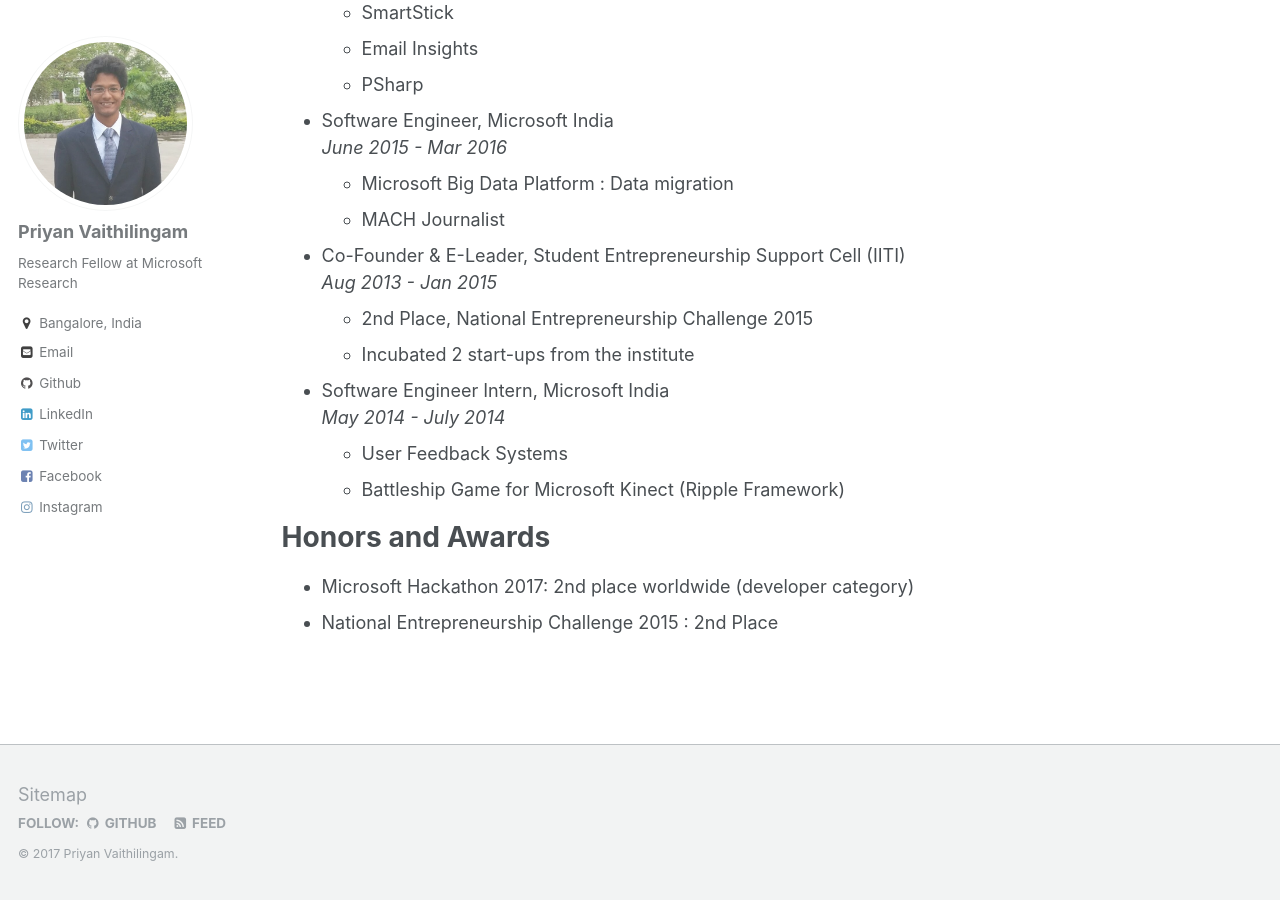
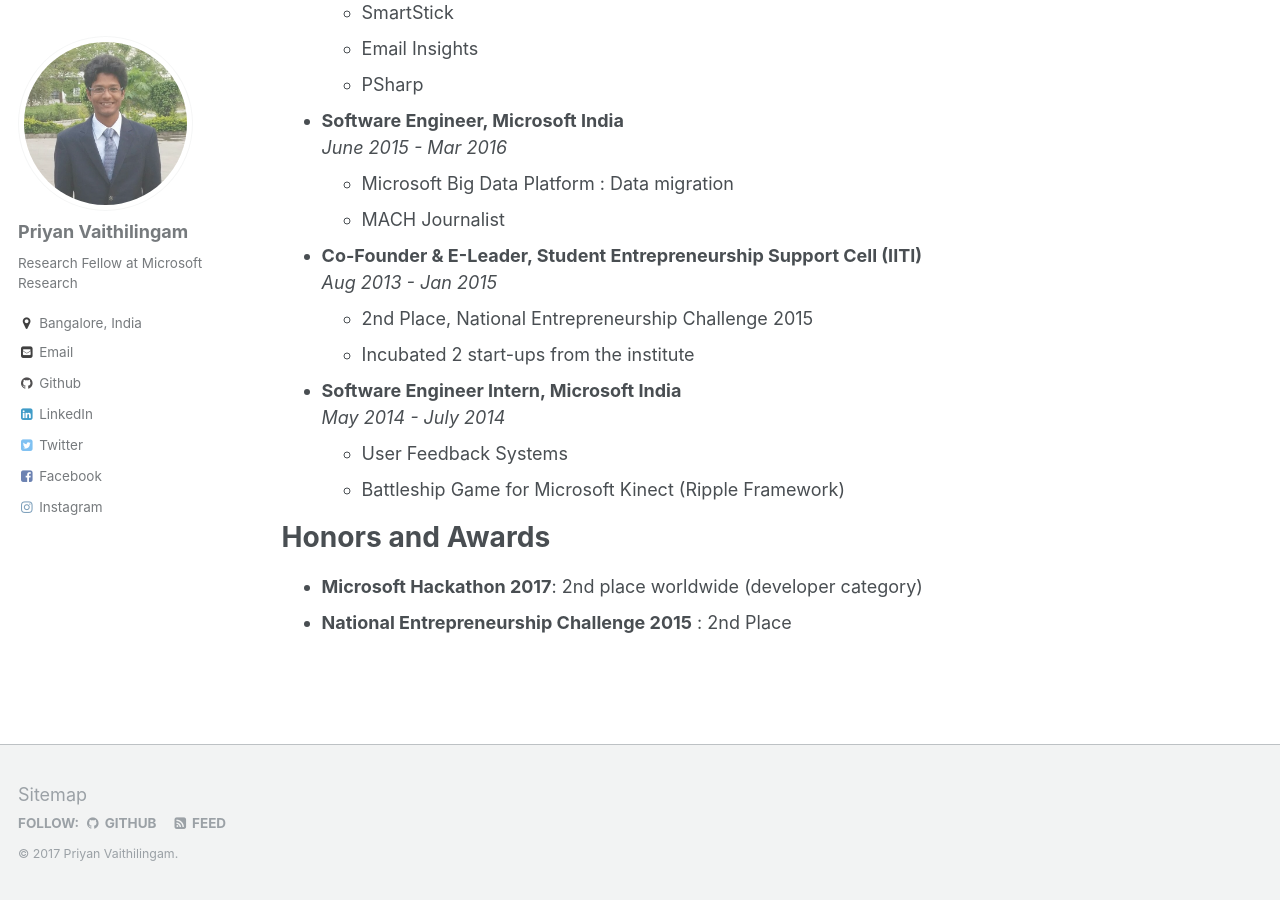
Before and after one commit to priyanmuthu/priyanmuthu.github.io, a Jekyll site: the page built from _pages/cv.md, in a window 1280 px wide and 900 px high, scrolled down 522 px. Built offline with Jekyll 4.4.1, drawn with Linux system fonts in a browser that asks for light colours.

Commit message:
edited cv page

```diff
--- a/_pages/cv.md
+++ b/_pages/cv.md
@@ -19,24 +19,24 @@
 
 Work experience
 ======
-* Research Fellow, Microsoft Research India
+* **Research Fellow, Microsoft Research India**
 *Mar 2016 - Present*
   * CodeTalk
   * SmartStick
   * Email Insights
   * PSharp
 
-* Software Engineer, Microsoft India
+* **Software Engineer, Microsoft India**
 *June 2015 - Mar 2016*
   * Microsoft Big Data Platform : Data migration
   * MACH Journalist
 
-* Co-Founder & E-Leader, Student Entrepreneurship Support Cell (IITI)
+* **Co-Founder & E-Leader, Student Entrepreneurship Support Cell (IITI)**
 *Aug 2013 - Jan 2015*
   * 2nd Place, National Entrepreneurship Challenge 2015
   * Incubated 2 start-ups from the institute
 
-* Software Engineer Intern, Microsoft India
+* **Software Engineer Intern, Microsoft India**
 *May 2014 - July 2014*
   * User Feedback Systems
   * Battleship Game for Microsoft Kinect (Ripple Framework)
@@ -44,5 +44,5 @@
 
 Honors and Awards
 ======
-* Microsoft Hackathon 2017: 2nd place worldwide (developer category)
-* National Entrepreneurship Challenge 2015 : 2nd Place
+* **Microsoft Hackathon 2017**: 2nd place worldwide (developer category)
+* **National Entrepreneurship Challenge 2015** : 2nd Place
```
